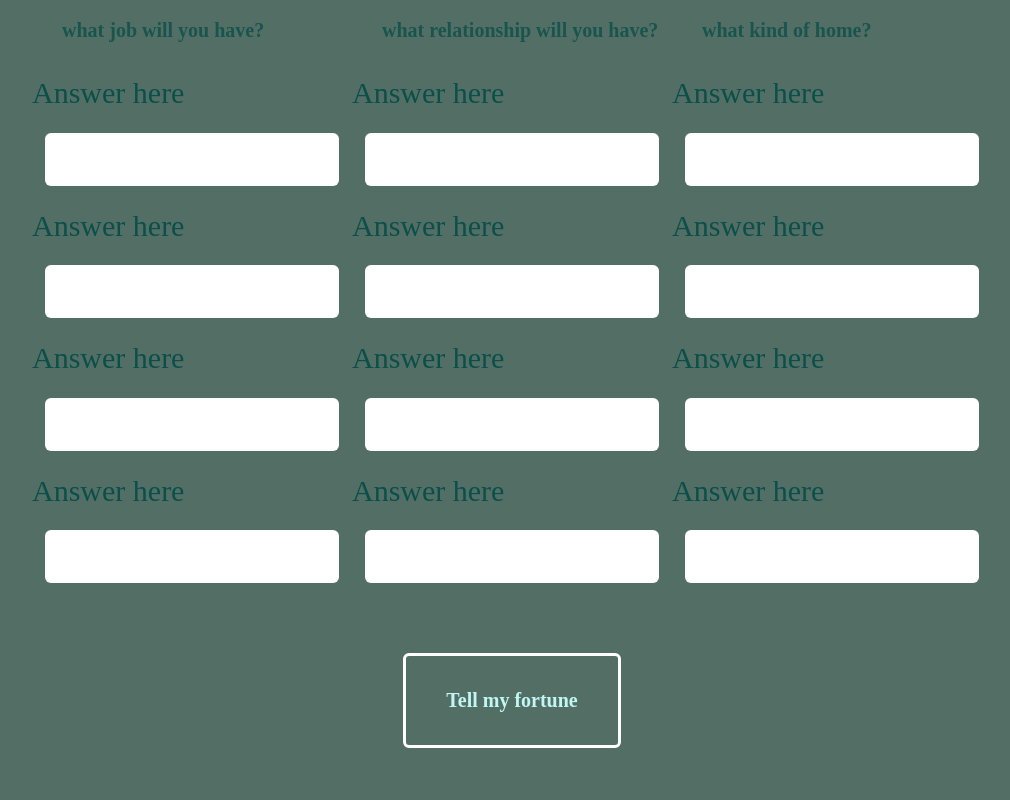
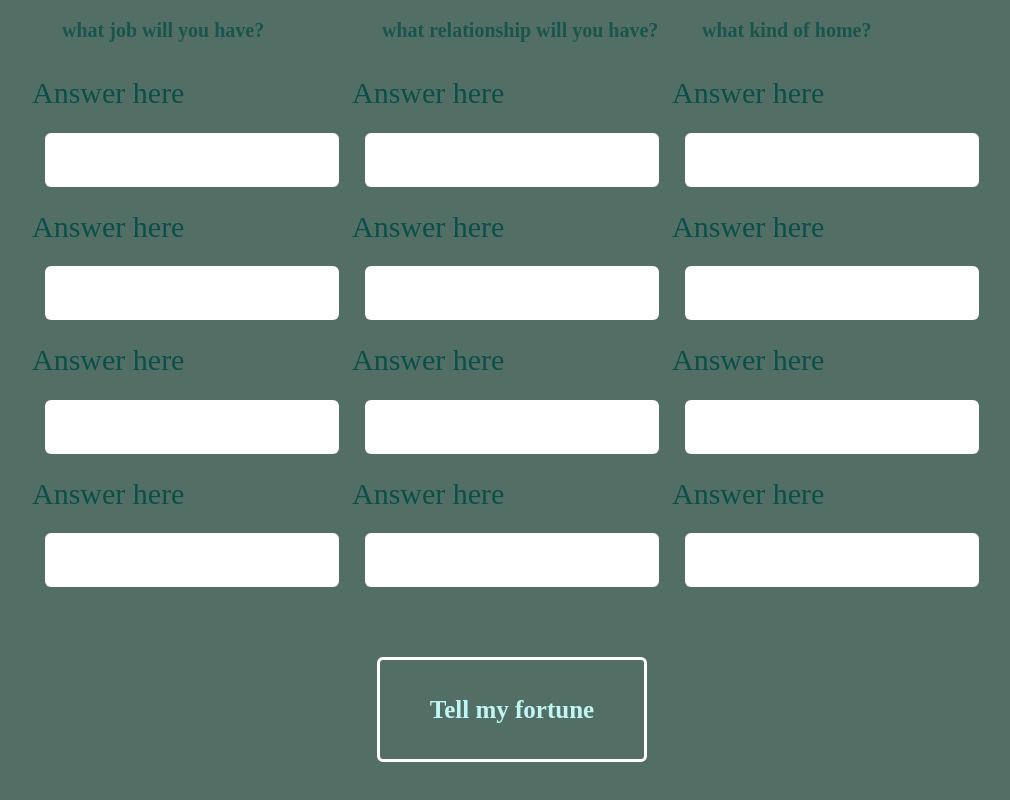
Before and after one commit to MadisonR33/MASH-Game-, a plain HTML site: page index.html in a window 1280 px wide. Shown: the part 398-1198 px from the top of the page, without its empty margins (128-1138 px from the left). Drawn offline with Linux system fonts and the light colour scheme.

Commit message:
Update style.css

```diff
--- a/style.css
+++ b/style.css
@@ -35,7 +35,7 @@ h1 {
   color: #C0F6F3;
   cursor: pointer;
   display: block;
-  font-size: 20px;
+  font-size: 25px;
   font-weight: bold;
   margin: 0 auto 60px;
   padding: 1em 2em;
@@ -57,7 +57,7 @@ h1 {
 }
 
 .choice-bucket label {
-  font-size: 15px;
+  font-size: 19px;
   line-height: 13px;
   margin: 15px 4%;
 }
@@ -66,7 +66,7 @@ h1 {
   border: 0;
   border-radius: 6px;
   color: #0d433a;
-  font-size: 18px;
+  font-size: 19px;
   margin: 15px 4%;
   outline: 0;
   padding: 16px 0;
```
